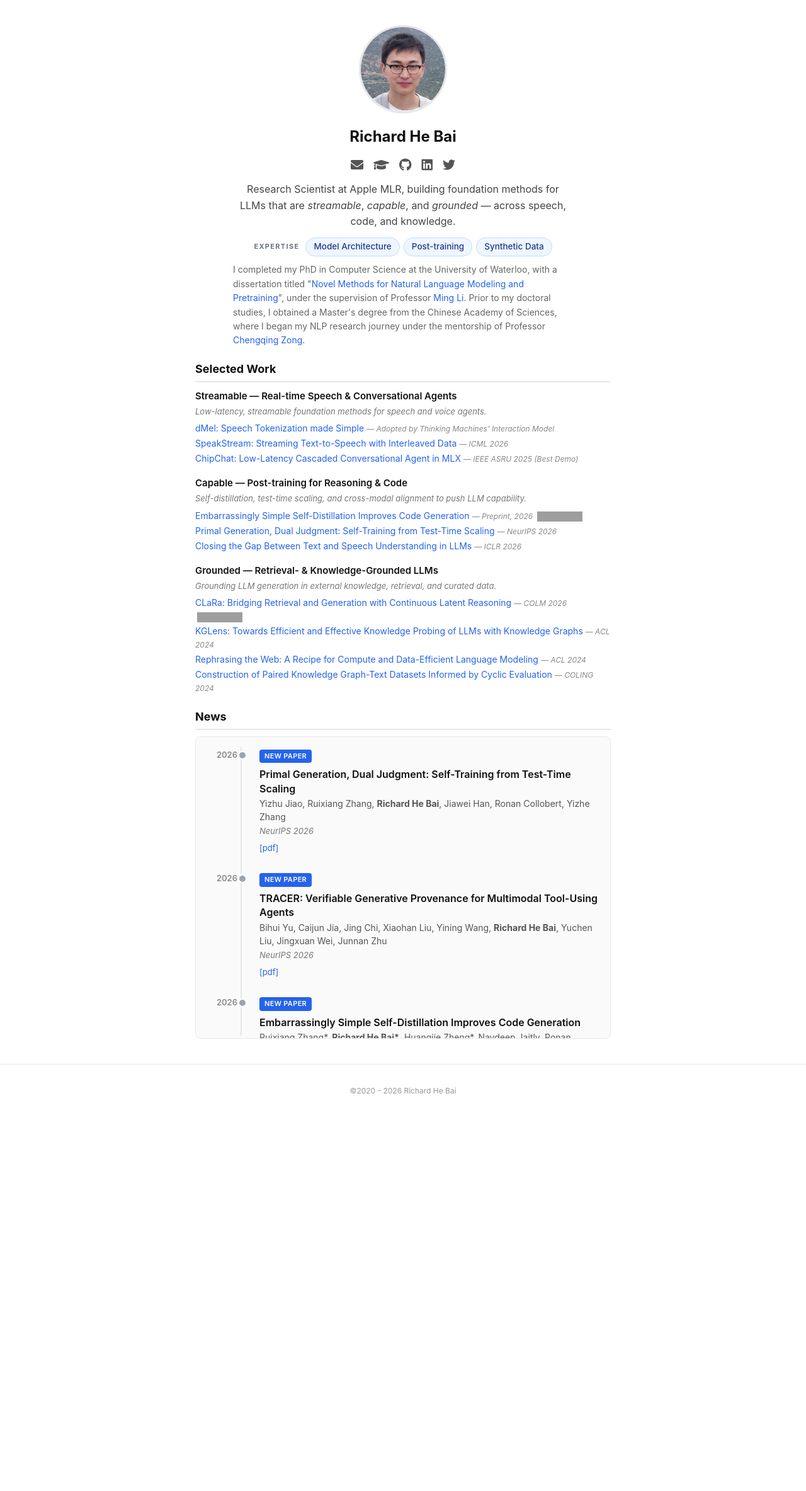
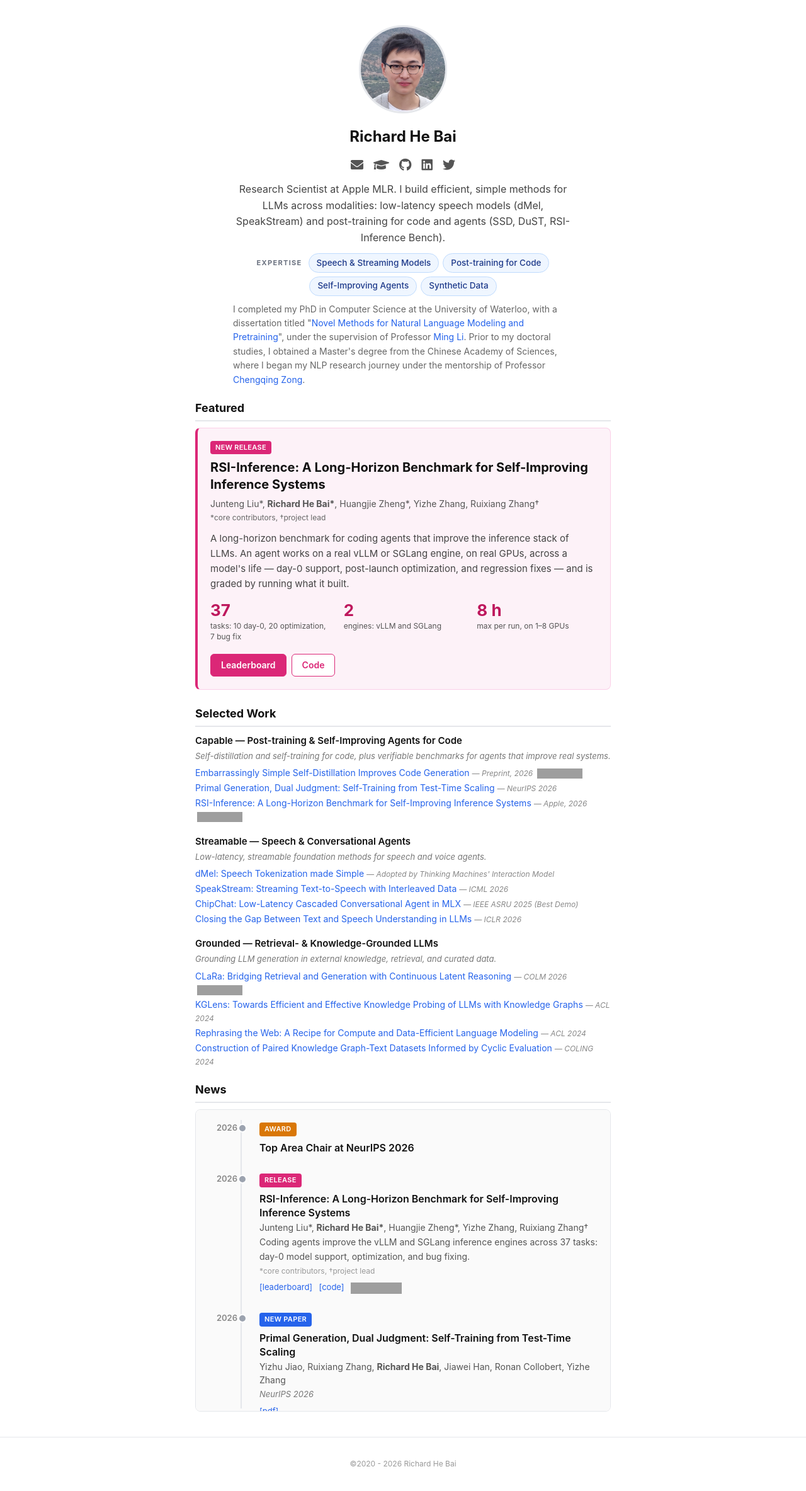
Before and after one commit to richardbaihe/richardbaihe.github.io, a Jekyll site: the page built from index.md, in a window 1280 px wide. Shown: the top 2367 px of the page at 63% size. Built offline with Jekyll 4.4.1, drawn with Linux system fonts in a browser that asks for light colours; nearby versions of some CDN libraries; grey boxes are pictures that could not be loaded.

Commit message:
Feature RSI-Inference release; reframe bio and Selected Work around self-improving agents
- Add a Featured card for RSI-Inference, driven by the new _data/featured.yml.
- Add RSI-Inference and Top Area Chair entries to News, with a Release badge.
- Match GitHub star badges on the link host, not on any "github.com/" substring.
- Rewrite the bio, description, and Expertise chips around speech models, code post-training, and self-improving agents.
- Lead Selected Work with a code and self-improving agents theme that includes RSI-Inference.
- Move the text-speech paper under the Streamable theme.

```diff
--- a/_config.yml
+++ b/_config.yml
@@ -1,16 +1,17 @@
 title: Richard's website
 author: Richard He Bai
-description: Academic homepage - ML Researcher building foundation methods for LLMs that are streamable, capable, and grounded
+description: Academic homepage - ML Researcher building efficient, simple methods for speech models, code post-training, and self-improving agents
 baseurl: ""
 url: "https://richardbaihe.github.io"
 markdown: kramdown
 
 # Profile
 avatar: /assets/img/avatar.jpeg
-bio: "Research Scientist at Apple MLR, building foundation methods for LLMs that are <em>streamable</em>, <em>capable</em>, and <em>grounded</em> — across speech, code, and knowledge."
+bio: "Research Scientist at Apple MLR. I build efficient, simple methods for LLMs across modalities: low-latency speech models (dMel, SpeakStream) and post-training for code and agents (SSD, DuST, RSI-Inference Bench)."
 expertise:
-  - Model Architecture
-  - Post-training
+  - Speech & Streaming Models
+  - Post-training for Code
+  - Self-Improving Agents
   - Synthetic Data
 education: >-
   I completed my PhD in Computer Science at the University of Waterloo,
--- /dev/null
+++ b/_data/featured.yml
@@ -0,0 +1,18 @@
+- label: "New Release"
+  title: "RSI-Inference: A Long-Horizon Benchmark for Self-Improving Inference Systems"
+  url: "https://rsi-inference.com"
+  authors: "Junteng Liu*, <strong>Richard He Bai*</strong>, Huangjie Zheng*, Yizhe Zhang, Ruixiang Zhang†"
+  note: "*core contributors, †project lead"
+  description: "A long-horizon benchmark for coding agents that improve the inference stack of LLMs. An agent works on a real vLLM or SGLang engine, on real GPUs, across a model's life — day-0 support, post-launch optimization, and regression fixes — and is graded by running what it built."
+  stats:
+    - value: "37"
+      label: "tasks: 10 day-0, 20 optimization, 7 bug fix"
+    - value: "2"
+      label: "engines: vLLM and SGLang"
+    - value: "8 h"
+      label: "max per run, on 1–8 GPUs"
+  links:
+    - label: Leaderboard
+      url: "https://rsi-inference.com"
+    - label: Code
+      url: "https://github.com/apple-aiml-research/ml-rsi-inference-bench"
--- a/_data/selected.yml
+++ b/_data/selected.yml
@@ -1,4 +1,19 @@
-- theme: "Streamable — Real-time Speech & Conversational Agents"
+- theme: "Capable — Post-training & Self-Improving Agents for Code"
+  description: "Self-distillation and self-training for code, plus verifiable benchmarks for agents that improve real systems."
+  papers:
+    - title: "Embarrassingly Simple Self-Distillation Improves Code Generation"
+      venue: "Preprint, 2026"
+      url: "https://arxiv.org/abs/2604.01193"
+      repo: "apple/ml-ssd"
+    - title: "Primal Generation, Dual Judgment: Self-Training from Test-Time Scaling"
+      venue: "NeurIPS 2026"
+      url: "https://arxiv.org/abs/2605.11299"
+    - title: "RSI-Inference: A Long-Horizon Benchmark for Self-Improving Inference Systems"
+      venue: "Apple, 2026"
+      url: "https://github.com/apple-aiml-research/ml-rsi-inference-bench"
+      repo: "apple-aiml-research/ml-rsi-inference-bench"
+
+- theme: "Streamable — Speech & Conversational Agents"
   description: "Low-latency, streamable foundation methods for speech and voice agents."
   papers:
     - title: "dMel: Speech Tokenization made Simple"
@@ -12,17 +27,6 @@
     - title: "ChipChat: Low-Latency Cascaded Conversational Agent in MLX"
       venue: "IEEE ASRU 2025 (Best Demo)"
       url: "https://arxiv.org/abs/2509.00078"
-
-- theme: "Capable — Post-training for Reasoning & Code"
-  description: "Self-distillation, test-time scaling, and cross-modal alignment to push LLM capability."
-  papers:
-    - title: "Embarrassingly Simple Self-Distillation Improves Code Generation"
-      venue: "Preprint, 2026"
-      url: "https://arxiv.org/abs/2604.01193"
-      repo: "apple/ml-ssd"
-    - title: "Primal Generation, Dual Judgment: Self-Training from Test-Time Scaling"
-      venue: "NeurIPS 2026"
-      url: "https://arxiv.org/abs/2605.11299"
     - title: "Closing the Gap Between Text and Speech Understanding in LLMs"
       venue: "ICLR 2026"
       url: "https://arxiv.org/abs/2510.13632"
--- a/_data/timeline.yml
+++ b/_data/timeline.yml
@@ -1,3 +1,19 @@
+- date: "2026"
+  category: award
+  title: "Top Area Chair at NeurIPS 2026"
+
+- date: "2026"
+  category: release
+  title: "RSI-Inference: A Long-Horizon Benchmark for Self-Improving Inference Systems"
+  authors: "Junteng Liu*, <strong>Richard He Bai*</strong>, Huangjie Zheng*, Yizhe Zhang, Ruixiang Zhang†"
+  description: "Coding agents improve the vLLM and SGLang inference engines across 37 tasks: day-0 model support, optimization, and bug fixing."
+  note: "*core contributors, †project lead"
+  links:
+    - label: leaderboard
+      url: "https://rsi-inference.com"
+    - label: code
+      url: "https://github.com/apple-aiml-research/ml-rsi-inference-bench"
+
 - date: "2026"
   category: paper
   title: "Primal Generation, Dual Judgment: Self-Training from Test-Time Scaling"
--- a/_layouts/default.html
+++ b/_layouts/default.html
@@ -33,6 +33,44 @@
     {% endif %}
     <p class="profile-education">{{ site.education }}</p>
   </section>
+
+  {% if site.data.featured.size > 0 %}
+  <section class="featured">
+    <h2 class="section-title">Featured</h2>
+    {% for item in site.data.featured %}
+      <div class="featured-card">
+        <span class="badge badge-release">{{ item.label }}</span>
+        <h3 class="featured-title"><a href="{{ item.url }}" target="_blank">{{ item.title }}</a></h3>
+        {% if item.authors %}
+          <p class="featured-authors">{{ item.authors }}</p>
+        {% endif %}
+        {% if item.note %}
+          <p class="featured-note">{{ item.note }}</p>
+        {% endif %}
+        {% if item.description %}
+          <p class="featured-desc">{{ item.description }}</p>
+        {% endif %}
+        {% if item.stats %}
+          <ul class="featured-stats">
+            {% for stat in item.stats %}
+              <li>
+                <span class="featured-stat-value">{{ stat.value }}</span>
+                <span class="featured-stat-label">{{ stat.label }}</span>
+              </li>
+            {% endfor %}
+          </ul>
+        {% endif %}
+        {% if item.links %}
+          <p class="featured-links">
+            {% for link in item.links %}
+              <a href="{{ link.url }}" target="_blank">{{ link.label }}</a>
+            {% endfor %}
+          </p>
+        {% endif %}
+      </div>
+    {% endfor %}
+  </section>
+  {% endif %}
 
   <section class="selected">
     <h2 class="section-title">Selected Work</h2>
@@ -79,6 +117,7 @@
             {% when 'career' %}Career
             {% when 'award' %}Award
             {% when 'service' %}Service
+            {% when 'release' %}Release
           {% endcase %}
         </span>
         <h3 class="timeline-title">{{ entry.title }}</h3>
@@ -98,8 +137,9 @@
           <p class="timeline-links">
             {% for link in entry.links %}
               <a href="{{ link.url }}" target="_blank">[{{ link.label }}]</a>
-              {% if link.url contains 'github.com/' %}
-                {% assign repo_path = link.url | remove: 'https://github.com/' | remove: 'http://github.com/' %}
+              {% assign url_parts = link.url | split: '/' %}
+              {% if url_parts[2] == 'github.com' %}
+                {% assign repo_path = url_parts[3] | append: '/' | append: url_parts[4] %}
                 <a href="{{ link.url }}" target="_blank" class="github-stars" aria-label="GitHub stars">
                   <img src="https://img.shields.io/github/stars/{{ repo_path }}?style=social" alt="stars">
                 </a>
--- a/assets/css/style.css
+++ b/assets/css/style.css
@@ -220,6 +220,7 @@ img {
 .badge-career { background-color: #059669; }
 .badge-award { background-color: #d97706; }
 .badge-service { background-color: #7c3aed; }
+.badge-release { background-color: #db2777; }
 
 /* Timeline content typography */
 .timeline-title {
@@ -338,6 +339,110 @@ img {
   margin-left: 0.3rem;
 }
 
+/* Featured */
+.featured {
+  max-width: 700px;
+  margin: 0 auto 2.4rem;
+  padding: 0 2rem;
+}
+
+.featured-card {
+  padding: 1.6rem 2rem 2rem;
+  border: 1px solid #fbcfe8;
+  border-left: 4px solid #db2777;
+  border-radius: 8px;
+  background: #fdf2f8;
+}
+
+.featured-title {
+  font-size: 2rem;
+  font-weight: 700;
+  line-height: 1.35;
+  margin: 0.4rem 0 0.6rem;
+}
+
+.featured-title a {
+  color: #111;
+}
+
+.featured-title a:hover {
+  color: #be185d;
+}
+
+.featured-authors {
+  font-size: 1.4rem;
+  color: #555;
+  margin: 0.2rem 0;
+  line-height: 1.5;
+}
+
+.featured-note {
+  font-size: 1.2rem;
+  color: #666;
+  margin: 0.2rem 0;
+}
+
+.featured-desc {
+  font-size: 1.5rem;
+  color: #444;
+  margin: 1.2rem 0 0;
+}
+
+.featured-stats {
+  display: grid;
+  grid-template-columns: repeat(auto-fit, minmax(14rem, 1fr));
+  gap: 1.2rem 2rem;
+  list-style: none;
+  padding: 0;
+  margin: 1.6rem 0 0;
+}
+
+.featured-stat-value {
+  display: block;
+  font-size: 2.6rem;
+  font-weight: 700;
+  line-height: 1.1;
+  color: #be185d;
+}
+
+.featured-stat-label {
+  display: block;
+  font-size: 1.2rem;
+  color: #555;
+  line-height: 1.4;
+  margin-top: 0.2rem;
+}
+
+.featured-links {
+  display: flex;
+  flex-wrap: wrap;
+  gap: 0.8rem;
+  margin: 1.8rem 0 0;
+}
+
+.featured-links a {
+  font-size: 1.4rem;
+  font-weight: 600;
+  padding: 0.6rem 1.6rem;
+  color: #db2777;
+  background: #fff;
+  border: 1px solid #db2777;
+  border-radius: 6px;
+  transition: color 0.2s, background-color 0.2s, border-color 0.2s;
+}
+
+.featured-links a:first-child {
+  color: #fff;
+  background: #db2777;
+}
+
+.featured-links a:hover {
+  color: #fff;
+  background: #be185d;
+  border-color: #be185d;
+  text-decoration: none;
+}
+
 /* Footer */
 .site-footer {
   text-align: center;
@@ -404,6 +509,14 @@ img {
     font-size: 2rem;
   }
 
+  .featured-card {
+    padding: 1.4rem 1.4rem 1.6rem;
+  }
+
+  .featured-title {
+    font-size: 1.8rem;
+  }
+
   .timeline-scroll {
     padding: 1.2rem 1.2rem 0.4rem;
   }
@@ -447,6 +560,10 @@ img {
   animation: fadeIn 0.4s ease-out;
 }
 
+.featured {
+  animation: fadeIn 0.45s ease-out 0.1s both;
+}
+
 .timeline {
   animation: fadeIn 0.5s ease-out 0.2s both;
 }
```
